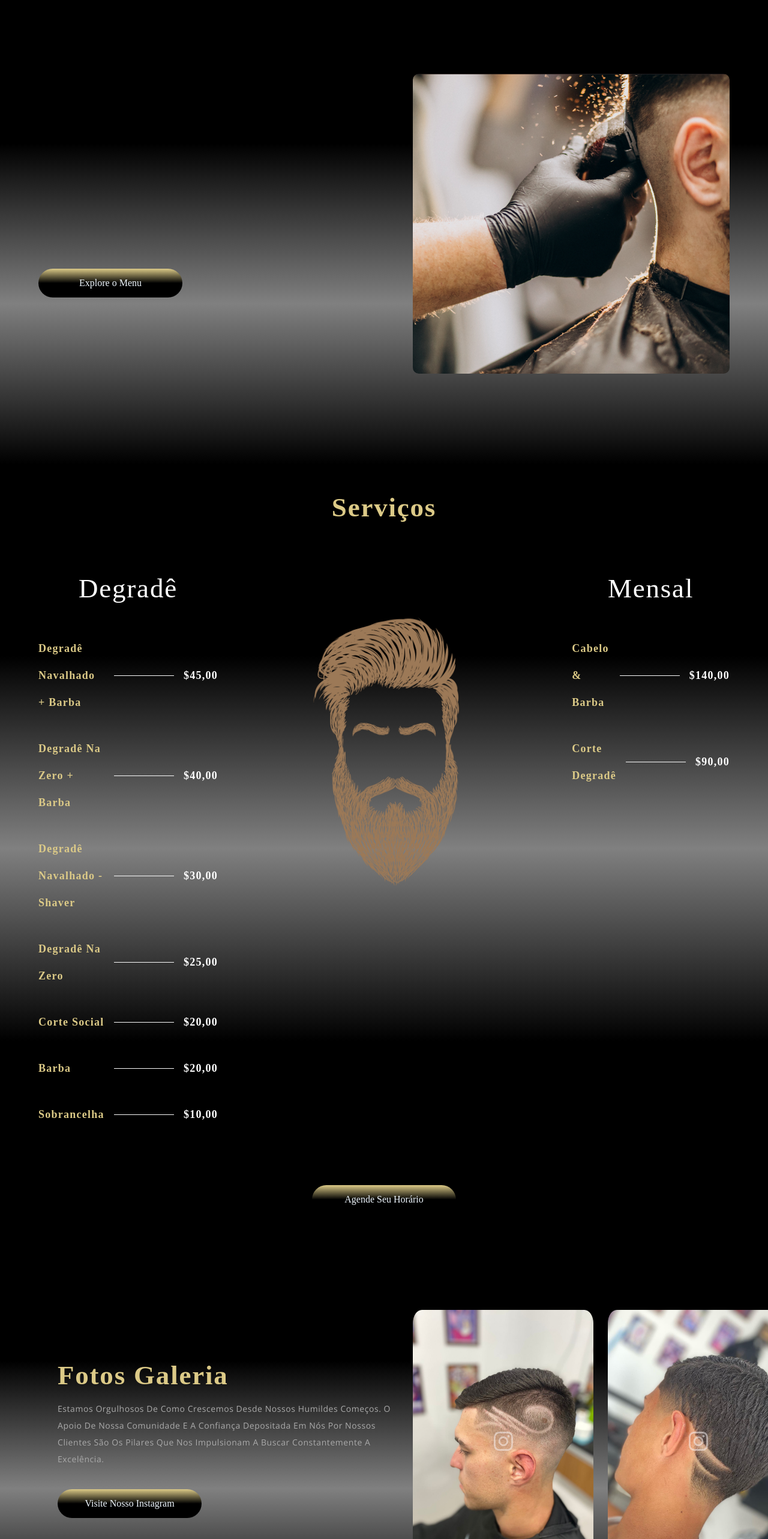
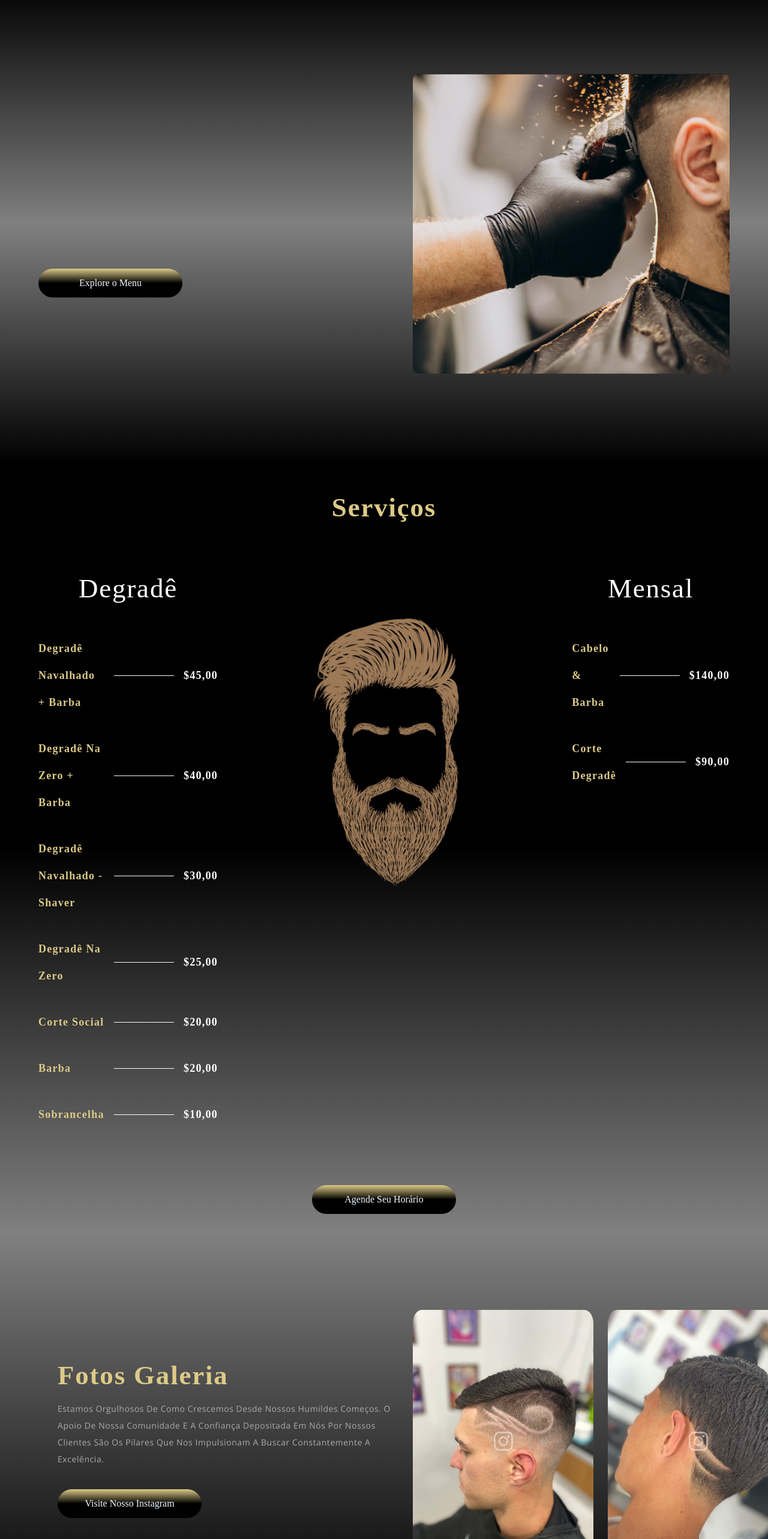
Before and after one commit to Shystra/react_Barbearia, a React (Create React App) app in the folder project/: page / in a window 1280 px wide. Shown: the part 234-2800 px from the top of the page at 60% size. Built offline with nearby package versions, Linux system fonts and the light colour scheme; a web font is replaced by a local one.

Commit message:
just css

```diff
--- a/project/src/container/AboutUs/AboutUs.css
+++ b/project/src/container/AboutUs/AboutUs.css
@@ -1,5 +1,5 @@
 .app__aboutus{
-    background-image: linear-gradient(black,  gray, black);
+    background-image: linear-gradient(black, gray);
 
 }
 
--- a/project/src/container/Footer/Footer.css
+++ b/project/src/container/Footer/Footer.css
@@ -9,7 +9,7 @@
     flex-direction: column;
 
     /* background: black; */
-    background-image: linear-gradient(black, black, black, gray,black );
+    background-image: linear-gradient(gray, black, black, black);
     padding-top: 0;
 }
 
--- a/project/src/container/Gallery/Gallery.css
+++ b/project/src/container/Gallery/Gallery.css
@@ -2,7 +2,7 @@
     display: flex;
     flex-direction: row;
 
-    background-image: linear-gradient(black, black, gray,  black);
+    background-image: linear-gradient(gray,  black);
     padding: 4rem 0;
     padding: 8rem 0 4rem 6rem;
 }
--- a/project/src/container/Header/Header.css
+++ b/project/src/container/Header/Header.css
@@ -1,5 +1,5 @@
 .app__header{
-    background-image: linear-gradient(black, black, gray,  black );
+    background-image: linear-gradient(black, gray, black );
 }
 
 /* .app__header-h1{
--- a/project/src/container/Menu/SpecialMenu.css
+++ b/project/src/container/Menu/SpecialMenu.css
@@ -1,7 +1,7 @@
 .app__specialMenu{
     flex-direction: column;
     /* background: black; */
-    background-image: linear-gradient(black, black, gray, black, black  );
+    background-image: linear-gradient(black, black, gray );
 }
 
 .app__specialMenu-title{
```
